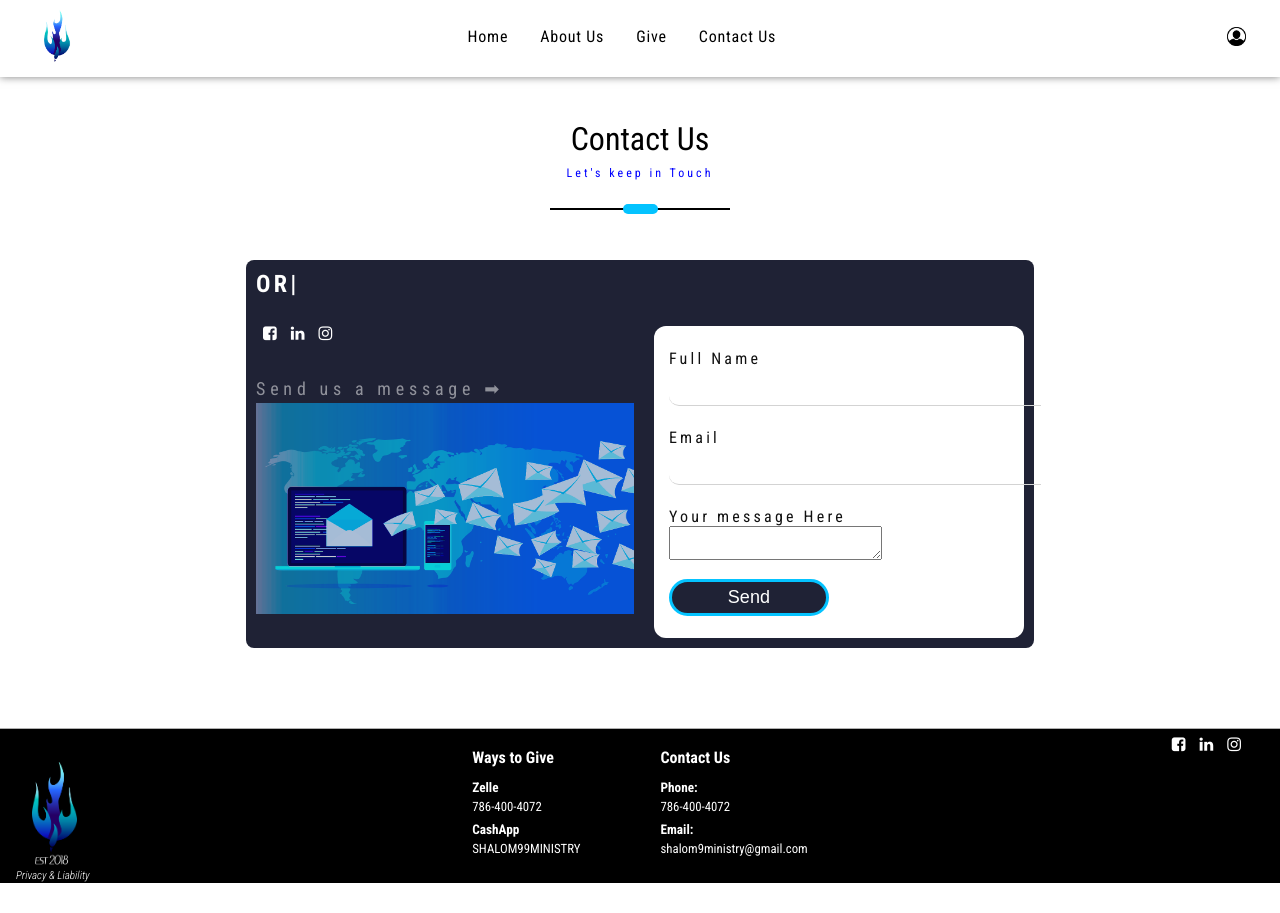
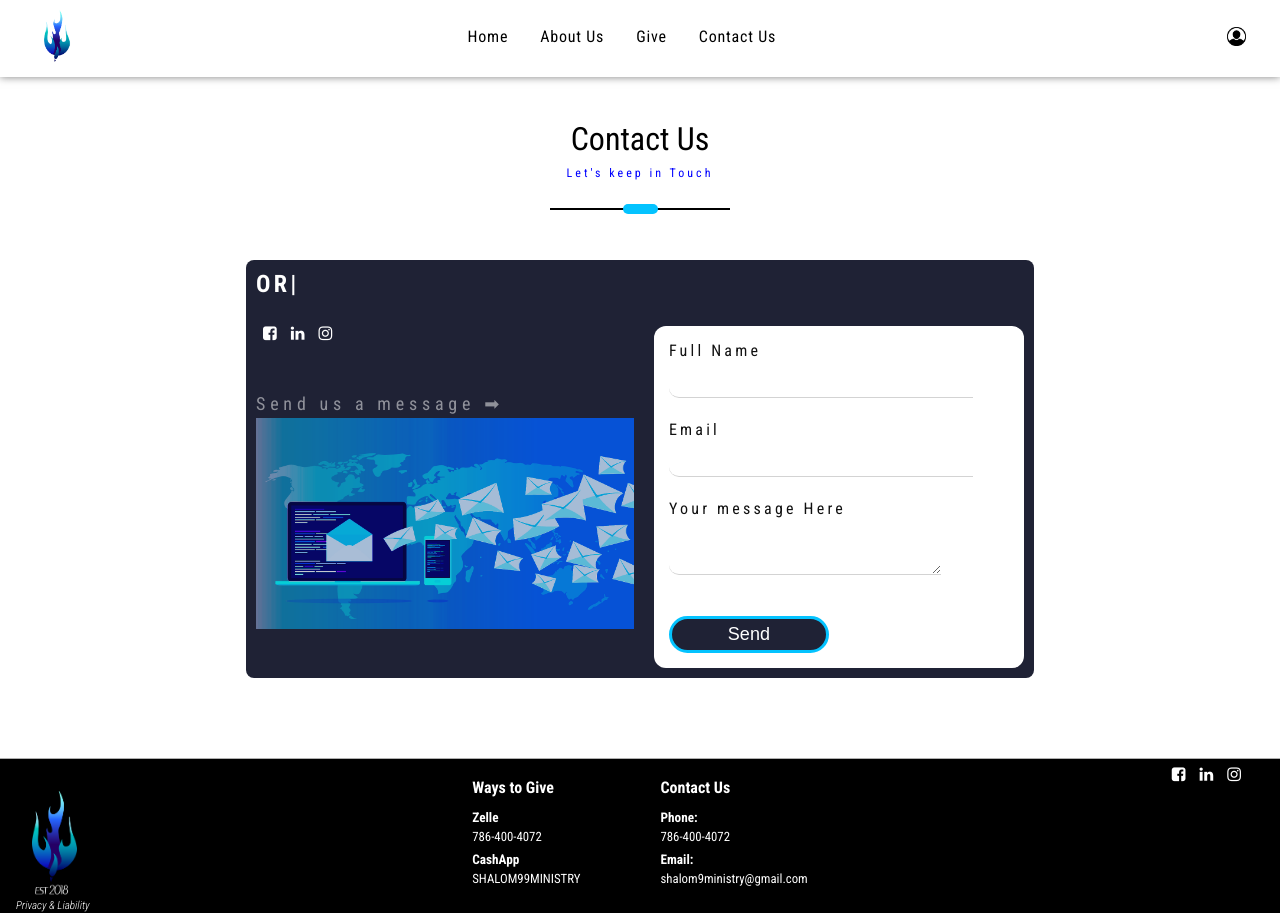
Before and after one commit to Cybre3/shalom-ministry, a React (Create React App) app in the folder client/: page /contact-us in a window 1280 px wide. Before the commit the page ends 883 px from the top, so only its background shows below. Built offline with nearby package versions, Linux system fonts and the light colour scheme; a web font is replaced by a local one.

Commit message:
client: Updated UI styling and build

```diff
--- a/client/src/Components/ContactUs/contactus.css
+++ b/client/src/Components/ContactUs/contactus.css
@@ -50,15 +50,16 @@
 }
 
 .central-form form {
-  width: auto;
+  background-color: white;
+  border-radius: 12px;
   display: flex;
   color: #111;
+  flex-direction: column;
+  justify-content: center;
+  margin-top: -52px;
   padding: 15px;
-  justify-content: center;
-  flex-direction: column;
-  margin-top: -52px;
-  background-color: white;
-  border-radius: 12px;
+  position: relative;
+  width: auto;
 }
 
 .contactme-container form p {
@@ -66,6 +67,10 @@
   margin-bottom: 10px;
   color: var(--dark-orange);
   letter-spacing: 0.1rem;
+}
+
+.contactme-container .form-group {
+  position: relative;
 }
 
 .contactme-container form label {
@@ -76,7 +81,7 @@
 
 .contactme-container input[type="text"],
 .contactme-container input[type="email"],
-.contactme-container textarea[type="textarea"] {
+.contactme-container textarea {
   border-radius: 0 0 0 10px;
   background-color: transparent;
   border: none;
@@ -88,12 +93,12 @@
   padding: 0.5rem 1rem;
   transition: border-color 0.15s ease-in-out, box-shadow 0.15s ease-in-out,
   -webkit-box-shadow 0.15s ease-in-out;
-  width: 100%;
+  width: 80%;
 }
 
 .contactme-container input[type="text"]:focus,
 .contactme-container input[type="email"]:focus,
-.contactme-container textarea[type="textarea"]:focus {
+.contactme-container textarea:focus {
   border-bottom: 1px solid #4285f4;
   box-shadow: 0 1px 0 0 #4285f4;
 }
--- a/client/src/Components/Give/Give.jsx
+++ b/client/src/Components/Give/Give.jsx
@@ -54,7 +54,7 @@ class Give extends Form {
   };
 
   doSubmit = () => {
-    console.log('Submitted');
+    // console.log('Submitted');
   };
 
   render() {
--- a/client/src/Components/Give/give.css
+++ b/client/src/Components/Give/give.css
@@ -71,8 +71,9 @@
   margin-bottom: 2vh;
 }
 
-.give-container form input, .give-container form textarea {
+.give-container form input, .give-container form textarea, .give-container select {
   border: 0.1rem solid black;
+  padding: 0.2rem 0.5rem;
 }
 
 .give-container form input[id='organizationName'] {
@@ -101,9 +102,15 @@
 }
 
 .mode-of-content {
-  /* border: 0.5rem solid black; */
   display: flex;
   flex-direction: column;
+}
+
+.give-container button {
+  border-radius: 0.3rem;
+  margin: 2vh 0;
+  padding: 0.3rem 2rem;
+
 }
 
 .give-container hr {
--- a/client/src/Components/common/form.jsx
+++ b/client/src/Components/common/form.jsx
@@ -52,7 +52,7 @@ class Form extends Component {
 
     const data = { ...this.state.data };
     data[name] = value;
-    console.log(data)
+    // console.log(data)
     this.setState({ data, errors });
   };
 
```
Also changed, not shown: 18 other files (tests, documents, lock files or other folders).
